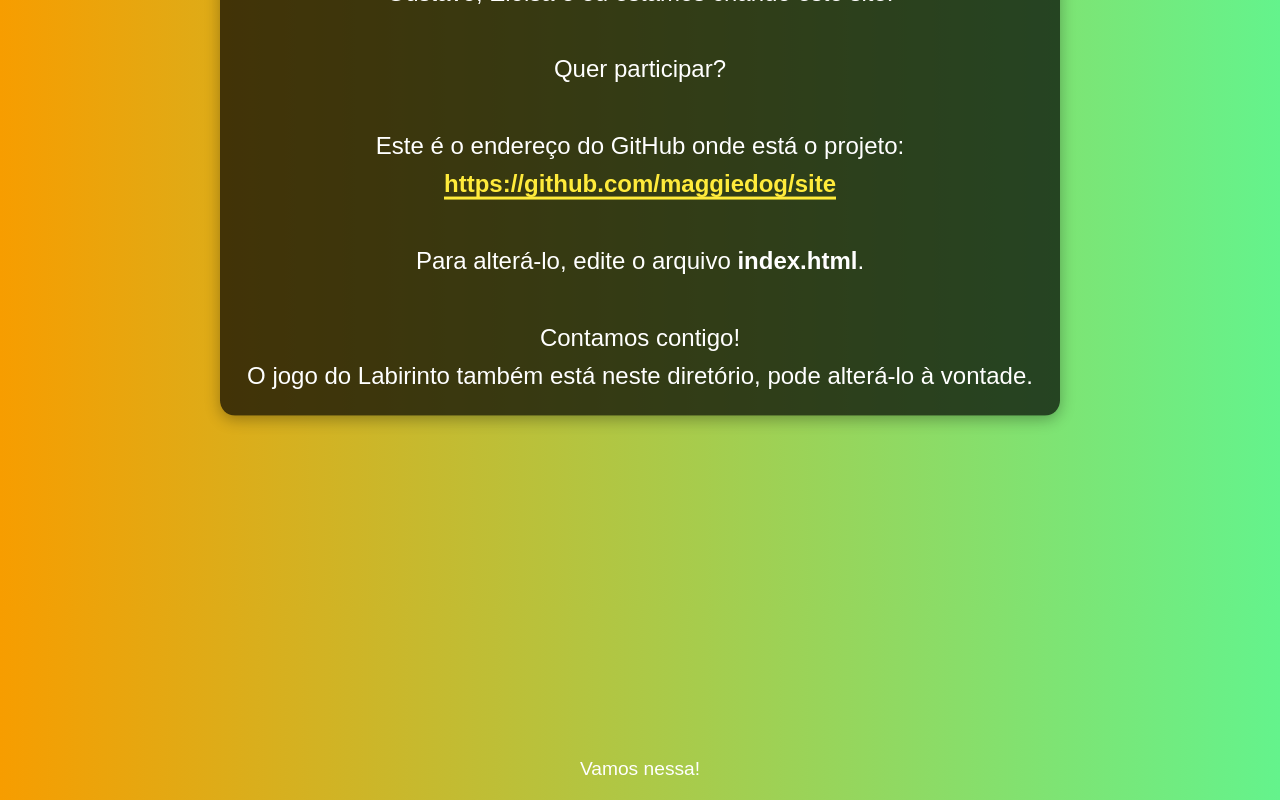
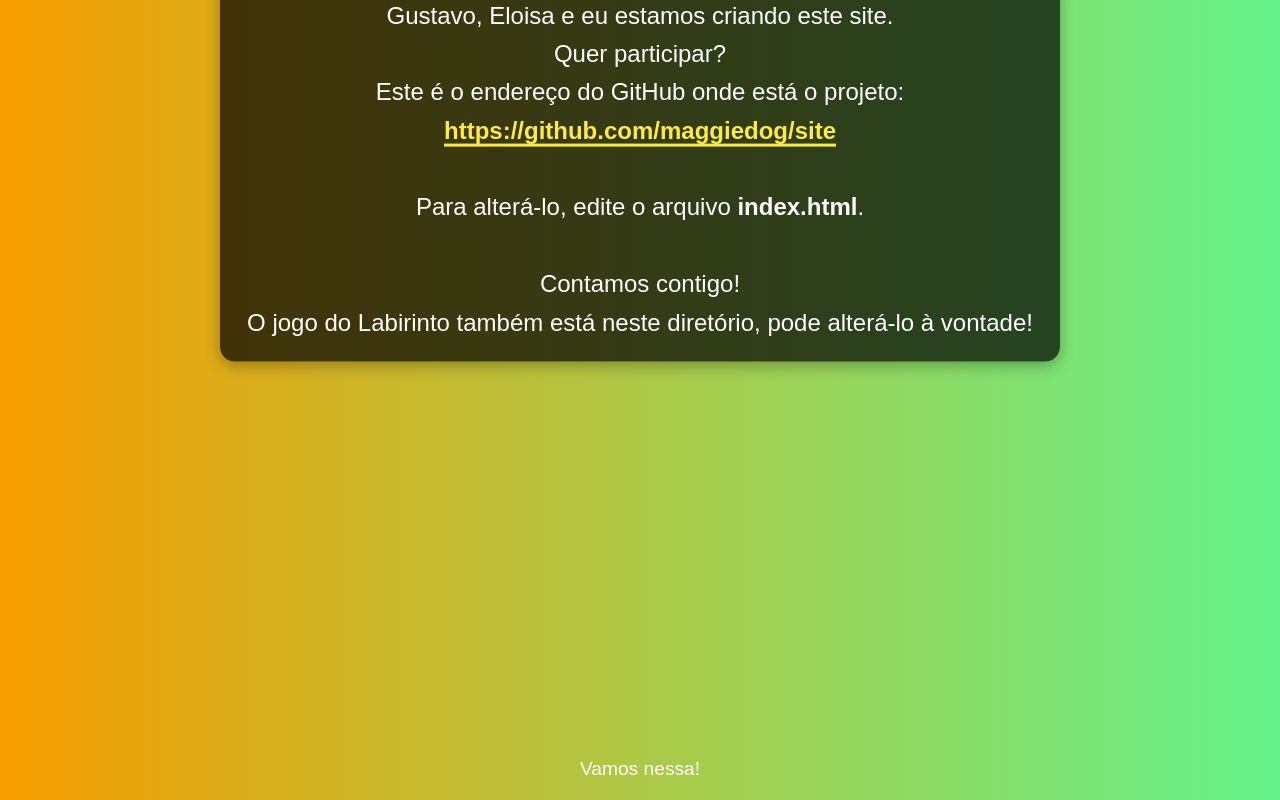
Before and after one commit to maggiedog/site, a plain HTML site: page index.html in a window 1280 px wide. Drawn offline with Linux system fonts and the light colour scheme.

Commit message:
Update index.html

```diff
--- a/index.html
+++ b/index.html
@@ -94,9 +94,9 @@
         <h1>Seja Bem-vindo ao Nosso Projeto!</h1>
         <p>
             Gustavo, Eloisa e eu estamos criando este site.
-            <br><br>
+            <br>
             Quer participar?
-            <br><br>
+            <br>
             Este é o endereço do GitHub onde está o projeto:
             <br>
             <a href="https://github.com/maggiedog/site" target="_blank">https://github.com/maggiedog/site</a>
@@ -105,8 +105,7 @@
             <br><br>
             Contamos contigo!
             <br>
-            O jogo do Labirinto também está neste diretório, pode alterá-lo à vontade.
-            <br>
+            O jogo do Labirinto também está neste diretório, pode alterá-lo à vontade!
         </p>
     </div>
     <div class="footer">
```
